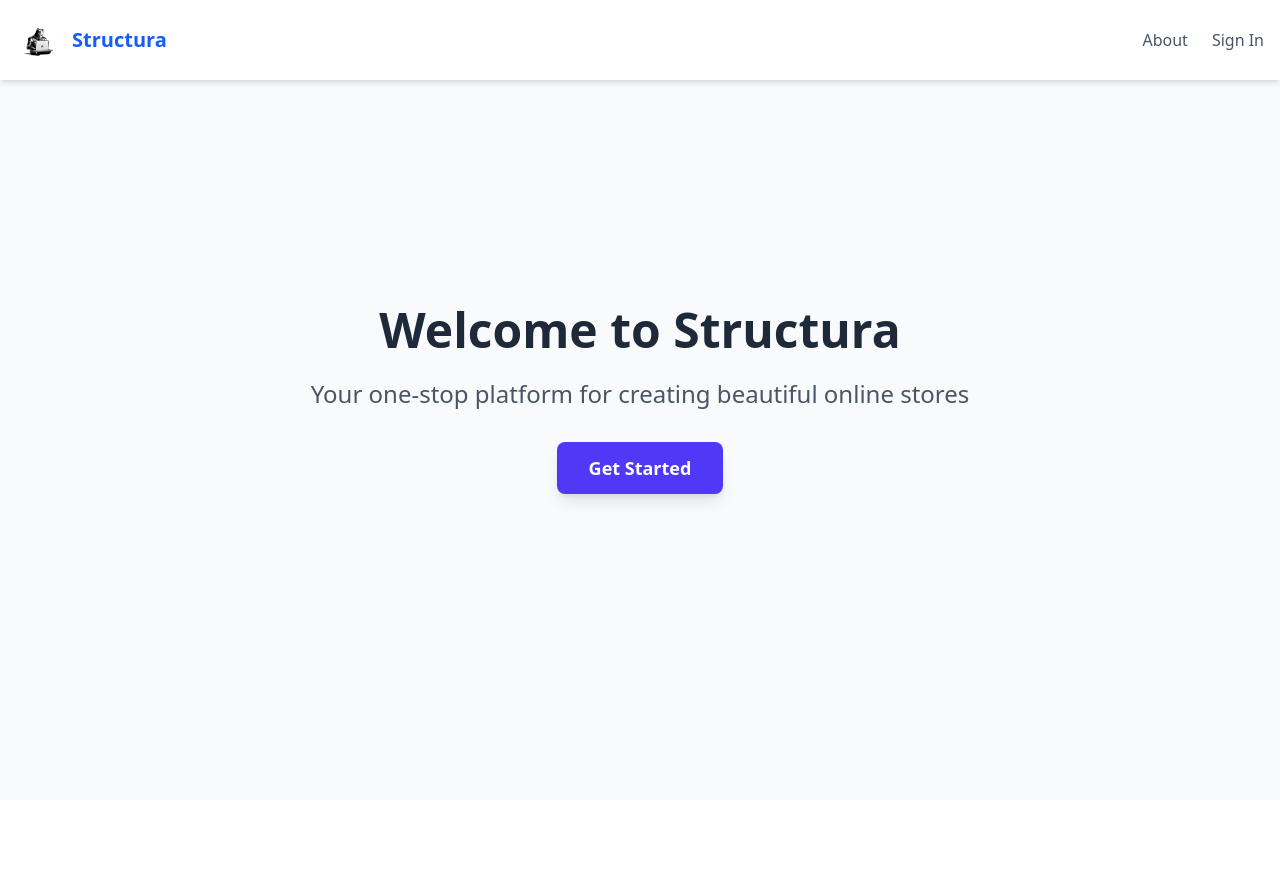
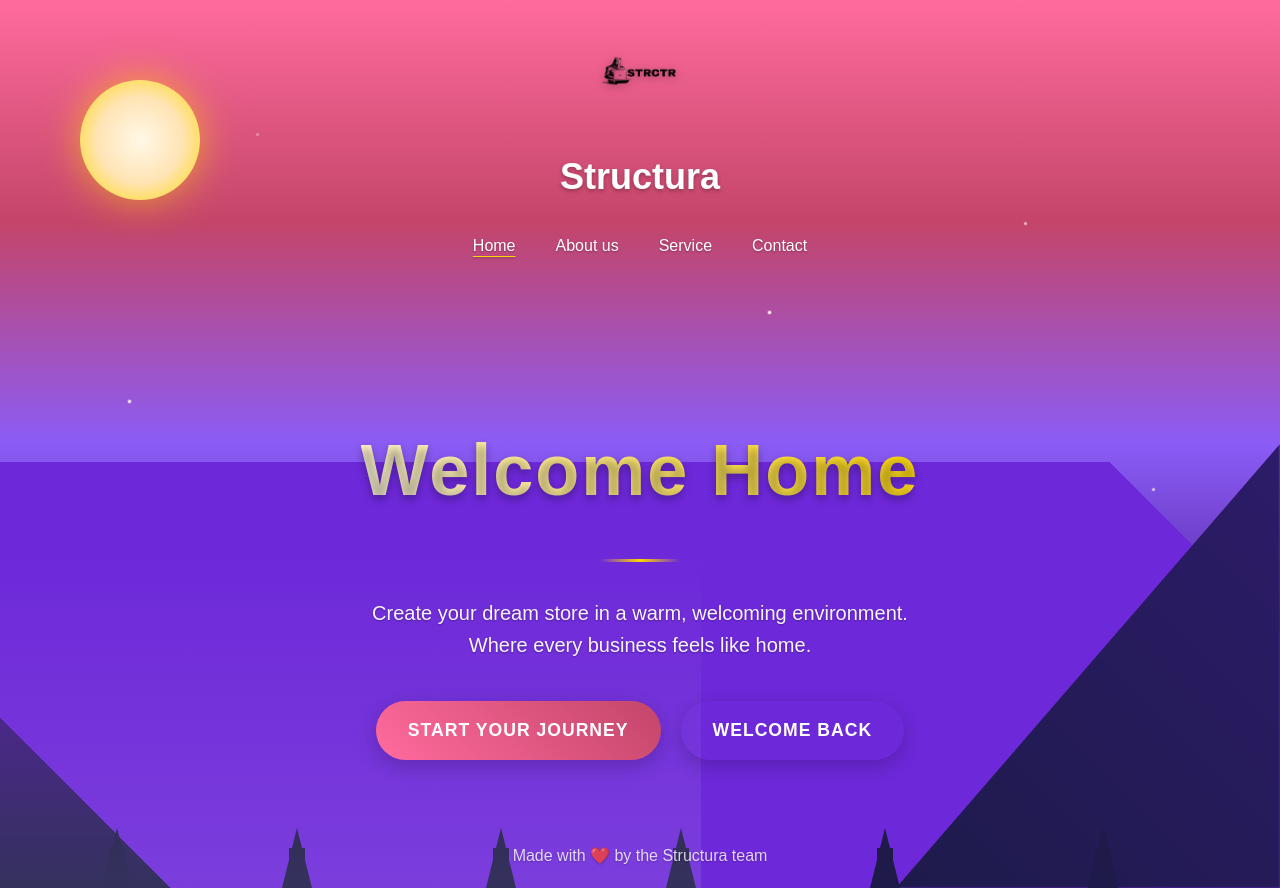
Before and after one commit to andromedanny/capstone3, a React (Vite) app in the folder frontend/: page / in a window 1280 px wide. Before the commit the page ends 800 px from the top, so only its background shows below. Built offline with nearby package versions, Linux system fonts and the light colour scheme.

Commit message:
welcome page

```diff
--- /dev/null
+++ b/frontend/src/pages/WelcomePage.css
@@ -0,0 +1,420 @@
+.welcome-page {
+  min-height: 100vh;
+  position: relative;
+  overflow: hidden;
+  font-family: 'Arial', sans-serif;
+}
+
+/* Background with gradient */
+.landscape-background {
+  position: absolute;
+  top: 0;
+  left: 0;
+  width: 100%;
+  height: 100%;
+  background: linear-gradient(180deg, #FF6B9D 0%, #C44569 25%, #8B5CF6 50%, #4C1D95 75%, #1E1B4B 100%);
+  z-index: -1;
+}
+
+/* Moon */
+.moon {
+  position: absolute;
+  top: 80px;
+  left: 80px;
+  width: 120px;
+  height: 120px;
+  background: radial-gradient(circle, #FFF8E7 0%, #FFE4B5 50%, #FFD700 100%);
+  border-radius: 50%;
+  box-shadow: 0 0 40px rgba(255, 215, 0, 0.6);
+  z-index: 1;
+}
+
+/* Stars */
+.stars {
+  position: absolute;
+  top: 0;
+  left: 0;
+  width: 100%;
+  height: 100%;
+  z-index: 1;
+}
+
+.star {
+  position: absolute;
+  width: 3px;
+  height: 3px;
+  background: #FFF8E7;
+  border-radius: 50%;
+  animation: twinkle 3s infinite;
+}
+
+.star-1 { top: 15%; left: 20%; animation-delay: 0s; }
+.star-2 { top: 25%; left: 80%; animation-delay: 0.5s; }
+.star-3 { top: 35%; left: 60%; animation-delay: 1s; }
+.star-4 { top: 45%; left: 10%; animation-delay: 1.5s; }
+.star-5 { top: 55%; left: 90%; animation-delay: 2s; }
+
+@keyframes twinkle {
+  0%, 100% { opacity: 0.3; transform: scale(1); }
+  50% { opacity: 1; transform: scale(1.2); }
+}
+
+/* Mountains */
+.mountains {
+  position: absolute;
+  bottom: 0;
+  left: 0;
+  width: 100%;
+  height: 60%;
+  z-index: 2;
+}
+
+.mountain-layer {
+  position: absolute;
+  bottom: 0;
+  width: 100%;
+  height: 100%;
+}
+
+.mountain-1 {
+  background: linear-gradient(45deg, transparent 30%, #2D1B69 30%, #2D1B69 70%, transparent 70%);
+  height: 40%;
+  bottom: 0;
+  filter: blur(1px);
+}
+
+.mountain-2 {
+  background: linear-gradient(45deg, transparent 20%, #4C1D95 20%, #4C1D95 80%, transparent 80%);
+  height: 60%;
+  bottom: 0;
+  filter: blur(0.5px);
+}
+
+.mountain-3 {
+  background: linear-gradient(45deg, transparent 10%, #6D28D9 10%, #6D28D9 90%, transparent 90%);
+  height: 80%;
+  bottom: 0;
+}
+
+/* Trees */
+.trees {
+  position: absolute;
+  bottom: 0;
+  left: 0;
+  width: 100%;
+  height: 30%;
+  z-index: 3;
+}
+
+.tree {
+  position: absolute;
+  bottom: 0;
+  width: 0;
+  height: 0;
+  border-left: 15px solid transparent;
+  border-right: 15px solid transparent;
+  border-bottom: 60px solid #1E1B4B;
+  filter: blur(0.5px);
+}
+
+.tree::before {
+  content: '';
+  position: absolute;
+  bottom: -40px;
+  left: -8px;
+  width: 16px;
+  height: 20px;
+  background: #1E1B4B;
+}
+
+.tree-1 { left: 8%; }
+.tree-2 { left: 22%; }
+.tree-3 { left: 38%; }
+.tree-4 { left: 52%; }
+.tree-5 { left: 68%; }
+.tree-6 { left: 85%; }
+
+/* Cliff */
+.cliff {
+  position: absolute;
+  bottom: 0;
+  right: 0;
+  width: 30%;
+  height: 50%;
+  background: linear-gradient(45deg, #1E1B4B 0%, #2D1B69 100%);
+  clip-path: polygon(100% 0%, 0% 100%, 100% 100%);
+  z-index: 2;
+  filter: blur(1px);
+}
+
+/* Fog Layer */
+.fog-layer {
+  position: absolute;
+  bottom: 0;
+  left: 0;
+  width: 100%;
+  height: 40%;
+  background: linear-gradient(to top, rgba(255, 255, 255, 0.1) 0%, transparent 100%);
+  z-index: 4;
+  animation: fog-move 20s infinite linear;
+}
+
+@keyframes fog-move {
+  0% { transform: translateX(-100%); }
+  100% { transform: translateX(100%); }
+}
+
+/* Header */
+.welcome-header {
+  position: relative;
+  display: flex;
+  justify-content: center;
+  align-items: center;
+  padding: 30px 50px;
+  z-index: 10;
+  flex-direction: column;
+  gap: 30px;
+}
+
+.logo-container {
+  display: flex;
+  align-items: center;
+  justify-content: center;
+}
+
+.logo-image {
+  width: 80px;
+  height: 80px;
+  object-fit: contain;
+  filter: drop-shadow(0 2px 4px rgba(0, 0, 0, 0.3));
+}
+
+.logo-text {
+  color: white;
+  font-size: 36px;
+  font-weight: bold;
+  text-shadow: 0 2px 4px rgba(0, 0, 0, 0.3);
+  text-align: center;
+  margin-top: 10px;
+}
+
+.welcome-nav {
+  display: flex;
+  gap: 40px;
+}
+
+.nav-link {
+  color: white;
+  text-decoration: none;
+  font-size: 16px;
+  transition: all 0.3s ease;
+  text-shadow: 0 1px 2px rgba(0, 0, 0, 0.3);
+}
+
+.nav-link:hover {
+  opacity: 0.8;
+  transform: translateY(-2px);
+}
+
+.nav-link.active {
+  text-decoration: underline;
+  text-underline-offset: 5px;
+  text-decoration-color: #FFD700;
+}
+
+/* Main Content */
+.welcome-content {
+  position: relative;
+  display: flex;
+  justify-content: center;
+  align-items: center;
+  min-height: calc(100vh - 200px);
+  z-index: 10;
+}
+
+.welcome-text {
+  text-align: center;
+  color: white;
+  max-width: 700px;
+  padding: 0 20px;
+}
+
+.welcome-title {
+  font-size: 72px;
+  font-weight: bold;
+  margin: 0 0 35px 0;
+  letter-spacing: 2px;
+  text-shadow: 0 4px 8px rgba(0, 0, 0, 0.3);
+  background: linear-gradient(45deg, #FFF8E7, #FFD700);
+  -webkit-background-clip: text;
+  -webkit-text-fill-color: transparent;
+  background-clip: text;
+}
+
+.welcome-subtitle {
+  font-size: 28px;
+  margin: 15px 0 35px 0;
+  opacity: 0.95;
+  text-shadow: 0 2px 4px rgba(0, 0, 0, 0.3);
+}
+
+.separator {
+  width: 80px;
+  height: 3px;
+  background: linear-gradient(90deg, transparent, #FFD700, transparent);
+  margin: 35px auto;
+  border-radius: 2px;
+}
+
+.welcome-description {
+  font-size: 20px;
+  line-height: 1.6;
+  margin: 35px 0;
+  opacity: 0.95;
+  text-shadow: 0 1px 2px rgba(0, 0, 0, 0.3);
+}
+
+.cta-container {
+  display: flex;
+  gap: 20px;
+  justify-content: center;
+  margin-top: 40px;
+  flex-wrap: wrap;
+}
+
+.cta-button {
+  display: inline-block;
+  padding: 18px 40px;
+  border-radius: 30px;
+  text-decoration: none;
+  font-weight: bold;
+  font-size: 18px;
+  text-transform: uppercase;
+  letter-spacing: 1px;
+  transition: all 0.3s ease;
+  box-shadow: 0 6px 20px rgba(0, 0, 0, 0.2);
+  border: 2px solid transparent;
+}
+
+.cta-button.primary {
+  background: linear-gradient(45deg, #FF6B9D, #C44569);
+  color: white;
+}
+
+.cta-button.secondary {
+  background: transparent;
+  color: white;
+  border-color: white;
+}
+
+.cta-button:hover {
+  transform: translateY(-3px);
+  box-shadow: 0 8px 25px rgba(0, 0, 0, 0.3);
+}
+
+.cta-button.primary:hover {
+  background: linear-gradient(45deg, #C44569, #FF6B9D);
+}
+
+.cta-button.secondary:hover {
+  background: rgba(255, 255, 255, 0.1);
+}
+
+/* Footer */
+.welcome-footer {
+  position: absolute;
+  bottom: 20px;
+  left: 50%;
+  transform: translateX(-50%);
+  z-index: 10;
+}
+
+.footer-text {
+  color: white;
+  font-size: 16px;
+  opacity: 0.8;
+  text-shadow: 0 1px 2px rgba(0, 0, 0, 0.3);
+}
+
+/* Responsive Design */
+@media (max-width: 768px) {
+  .welcome-header {
+    padding: 20px 30px;
+    flex-direction: column;
+    gap: 20px;
+  }
+
+  .welcome-nav {
+    gap: 20px;
+  }
+
+  .welcome-title {
+    font-size: 56px;
+  }
+
+  .welcome-subtitle {
+    font-size: 24px;
+  }
+
+  .welcome-description {
+    font-size: 18px;
+  }
+
+  .cta-container {
+    flex-direction: column;
+    align-items: center;
+  }
+
+  .cta-button {
+    width: 280px;
+  }
+
+  .moon {
+    width: 80px;
+    height: 80px;
+    top: 60px;
+    left: 60px;
+  }
+
+  .trees {
+    display: none;
+  }
+
+  .logo-image {
+    width: 60px;
+    height: 60px;
+  }
+
+  .logo-text {
+    font-size: 28px;
+  }
+}
+
+@media (max-width: 480px) {
+  .welcome-title {
+    font-size: 42px;
+  }
+
+  .welcome-subtitle {
+    font-size: 20px;
+  }
+
+  .welcome-description {
+    font-size: 16px;
+  }
+
+  .cta-button {
+    padding: 15px 30px;
+    font-size: 16px;
+    width: 250px;
+  }
+
+  .logo-image {
+    width: 50px;
+    height: 50px;
+  }
+
+  .logo-text {
+    font-size: 24px;
+  }
+}
--- a/frontend/src/pages/WelcomePage.jsx
+++ b/frontend/src/pages/WelcomePage.jsx
@@ -1,21 +1,78 @@
-// src/pages/WelcomePage.jsx
+import React from 'react';
 import { Link } from 'react-router-dom';
-import PublicHeader from '../components/PublicHeader';
+import './WelcomePage.css';
 
 const WelcomePage = () => {
   return (
-    <div className="min-h-screen bg-gray-50">
-      <PublicHeader />
-      <div className="flex flex-col justify-center items-center h-screen text-gray-800">
-        <h1 className="text-5xl font-bold mb-6">Welcome to Structura</h1>
-        <p className="text-2xl mb-8 text-gray-600">Your one-stop platform for creating beautiful online stores</p>
-        <Link
-          to="/login"
-          className="bg-indigo-600 text-white py-3 px-8 rounded-lg text-lg font-semibold hover:bg-indigo-700 transition duration-200 shadow-lg"
-        >
-          Get Started
-        </Link>
+    <div className="welcome-page">
+      {/* Background with mountains and landscape */}
+      <div className="landscape-background">
+        <div className="moon"></div>
+        <div className="stars">
+          <div className="star star-1"></div>
+          <div className="star star-2"></div>
+          <div className="star star-3"></div>
+          <div className="star star-4"></div>
+          <div className="star star-5"></div>
+        </div>
+        <div className="mountains">
+          <div className="mountain-layer mountain-1"></div>
+          <div className="mountain-layer mountain-2"></div>
+          <div className="mountain-layer mountain-3"></div>
+        </div>
+        <div className="trees">
+          <div className="tree tree-1"></div>
+          <div className="tree tree-2"></div>
+          <div className="tree tree-3"></div>
+          <div className="tree tree-4"></div>
+          <div className="tree tree-5"></div>
+          <div className="tree tree-6"></div>
+        </div>
+        <div className="cliff"></div>
+        <div className="fog-layer"></div>
       </div>
+
+      {/* Header */}
+      <header className="welcome-header">
+        <div className="logo-container">
+          <img src="/logoweb.png" alt="Structura Logo" className="logo-image" />
+        </div>
+        <div className="logo-text">Structura</div>
+        <nav className="welcome-nav">
+          <Link to="/" className="nav-link active">Home</Link>
+          <Link to="/about" className="nav-link">About us</Link>
+          <Link to="/services" className="nav-link">Service</Link>
+          <Link to="/contact" className="nav-link">Contact</Link>
+        </nav>
+      </header>
+
+      {/* Main Content */}
+      <main className="welcome-content">
+        <div className="welcome-text">
+          <h1 className="welcome-title">Welcome Home</h1>
+          <div className="separator"></div>
+          <p className="welcome-description">
+            Create your dream store in a warm, welcoming environment.
+            <br />
+            Where every business feels like home.
+          </p>
+          <div className="cta-container">
+            <Link to="/register" className="cta-button primary">
+              Start Your Journey
+            </Link>
+            <Link to="/login" className="cta-button secondary">
+              Welcome Back
+            </Link>
+          </div>
+        </div>
+      </main>
+
+      {/* Footer */}
+      <footer className="welcome-footer">
+        <p className="footer-text">
+          Made with ❤️ by the Structura team
+        </p>
+      </footer>
     </div>
   );
 };
```
Also changed, not shown: frontend/src/App.jsx (+6 -1 lines).
